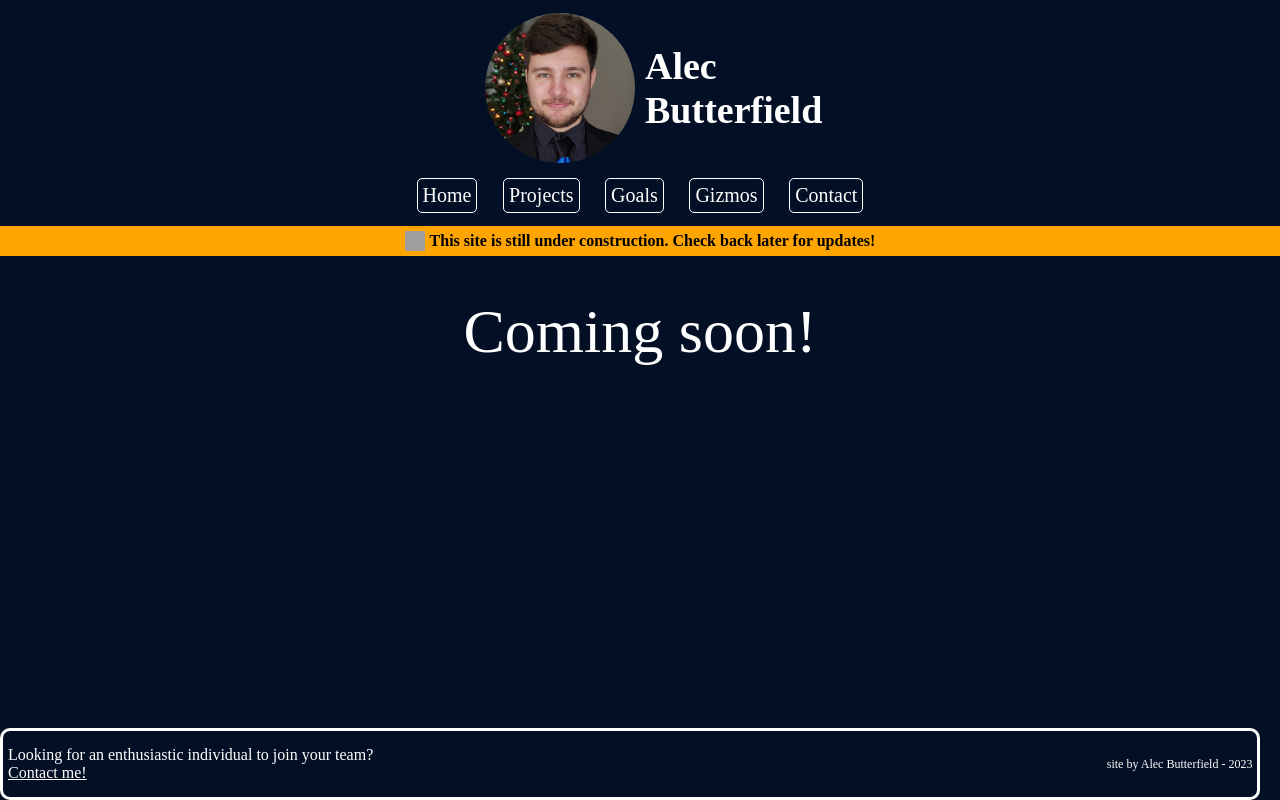
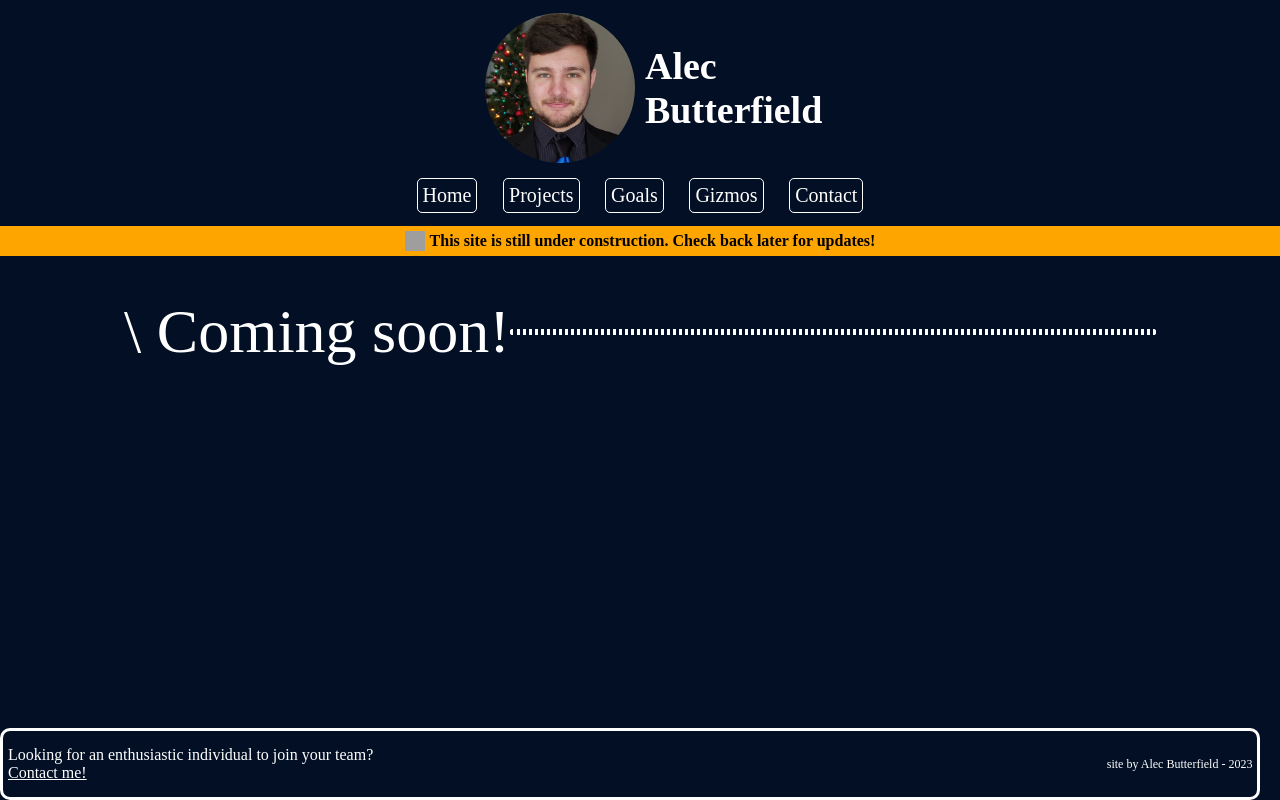
Before and after one commit to AB-Butterfield/alec-butterfield-personal-site, a React (Create React App) app: page /gizmos in a window 1280 px wide. Built offline with nearby package versions, Linux system fonts and the light colour scheme; grey boxes are pictures that could not be loaded.

Commit message:
Gizmo carousel started

```diff
--- a/less/gizmos.less
+++ b/less/gizmos.less
@@ -1,3 +1,13 @@
+.gizmos-carousel-main-container {
+    display:flex;
+    font-size:24px;
+    width: 50vw;
+    border-style:dotted;
+    border-color:white;
+    border-radius: 10px;
+    overflow: hidden;
+}
+
 .gizmos-main-container {
     display:flex;
     justify-content: center;
@@ -5,3 +15,7 @@
     font-size:62px;
     padding-top: 40px;
 }
+
+.single-carousel-card-container {
+    width: 1000px;
+}
--- a/public/styles.css
+++ b/public/styles.css
@@ -92,12 +92,24 @@
     opacity: 100;
   }
 }
+.gizmos-carousel-main-container {
+  display: flex;
+  font-size: 24px;
+  width: 50vw;
+  border-style: dotted;
+  border-color: white;
+  border-radius: 10px;
+  overflow: hidden;
+}
 .gizmos-main-container {
   display: flex;
   justify-content: center;
   align-items: center;
   font-size: 62px;
   padding-top: 40px;
+}
+.single-carousel-card-container {
+  width: 1000px;
 }
 a:link {
   color: white;
--- /dev/null
+++ b/src/components/CarouselCard.js
@@ -0,0 +1,13 @@
+import React from "react";
+
+export default function CarouselCard(props) {
+    const name = props.name
+
+    return (
+        <div className="single-carousel-card-container">
+            <div>Single Carousel Component</div>
+            <div>{name}</div>
+            <div>Carousel Image</div>
+        </div>
+    )
+}
--- /dev/null
+++ b/src/db/gizmoData.js
@@ -0,0 +1,19 @@
+export const gizmoData = [
+    {
+    title: "carousel",
+    data: [
+            {
+                id: 1,
+                name: "boba1"
+            },
+            {
+                id: 2,
+                name: "boba2"
+            },
+            {
+                id: 3,
+                name: "boba3"
+            }
+        ]
+    }
+]
--- a/src/pages/Gizmos.js
+++ b/src/pages/Gizmos.js
@@ -1,9 +1,52 @@
+import React, { useEffect } from "react"
+import { useState } from "react"
+import CarouselCard from "../components/CarouselCard"
+import { gizmoData } from "../db/gizmoData"
 
 
 export default function Gizmos() {
+    const [carouselIdx, setCarouselIdx] = useState(0)
+    let carouselData = gizmoData[0].data
+    const [carouselArray] = useState(carouselData)
+    // let carouselArray = carouselData.map(item => {
+    //     return (
+    //         <CarouselCard
+    //         key = {carouselData.id}
+    //         {...item}
+    //         />
+    //     )
+    // })
+    console.log(carouselArray)
+
+    //Carousel
+    useEffect(() => {
+        const lastIdx = (carouselArray.length - 1)
+        if (carouselIdx > lastIdx) {
+            setCarouselIdx(0)
+            console.log('Going to beginning...')
+        }
+        if (carouselIdx < lastIdx) {
+            setCarouselIdx(lastIdx)
+            console.log('Going to end')
+        }
+    }, [carouselIdx, carouselArray  ])
+
+    // useEffect(() => {
+    //     let slider = setInterval(() => {
+    //         setCarouselIdx(carouselIdx + 1)
+    //         console.log('Changing Idx...', carouselIdx)
+    //     }, 5000)
+    //     return () => {
+    //         clearInterval(slider)
+    //     }
+    // }, [])
+
     return (
-        <div className="gizmos-main-container">
-            <div>Coming soon!</div>
+        <div className="gizmos-main-container">\
+            Coming soon!
+            <div className="gizmos-carousel-main-container">
+                {/* {carouselArray[carouselIdx]} */}
+            </div>
         </div>
     )
 }
--- a/src/pages/Goals.js
+++ b/src/pages/Goals.js
@@ -3,13 +3,13 @@
 export default function Goals() {
     return (
         <div className="goals-main-container">
-            <h1>Goals: </h1>
-            <p>Improve my skills as a web developer, of course.</p>
-            <p>Add animations to my website.</p>
-            <p>Implement Toastify for notifications on website.</p>
-            <p>Look more into A.I.</p>
-            <p>ChatGPT: How can it help my page?</p>
-            <p>Azure: I want to give my A.I. a voice.</p>
+            Goals:
+            <div className="goals-single-goal">Improve my skills as a web developer, of course.</div>
+            <div className="goals-single-goal">Add animations to my website.</div>
+            <div className="goals-single-goal">Implement Toastify for notifications on website.</div>
+            <div className="goals-single-goal">Look more into A.I.</div>
+            <div className="goals-single-goal">ChatGPT: How can it help my page?</div>
+            <div className="goals-single-goal">Azure: I want to give my A.I. a voice.</div>
         </div>
     )
 }
```
